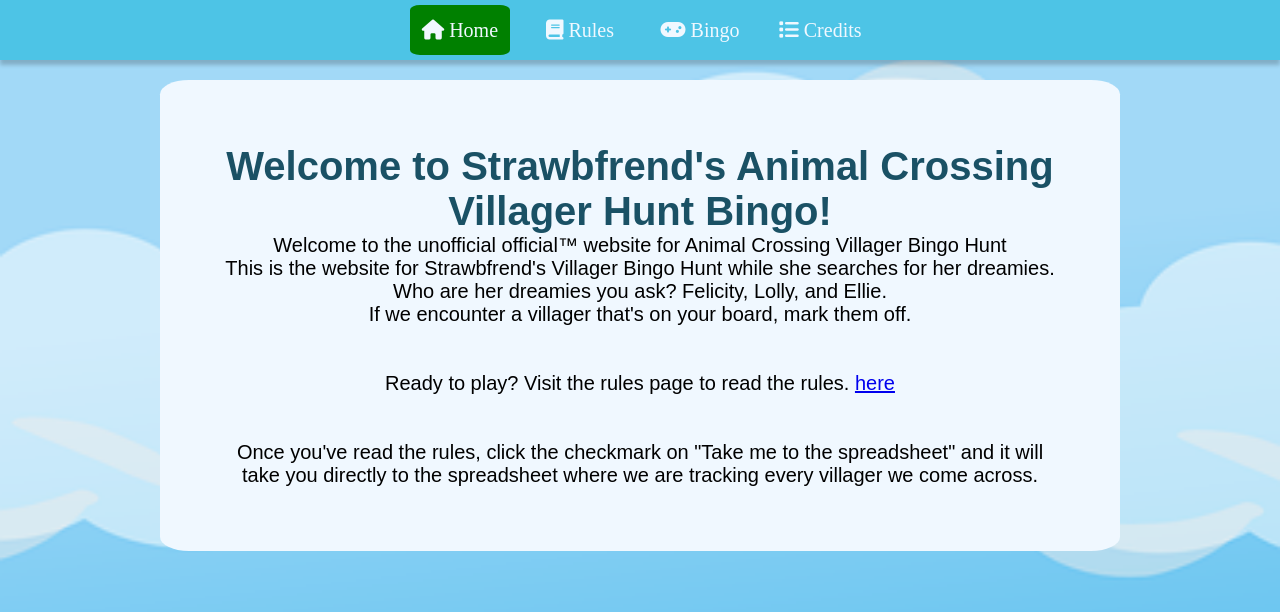
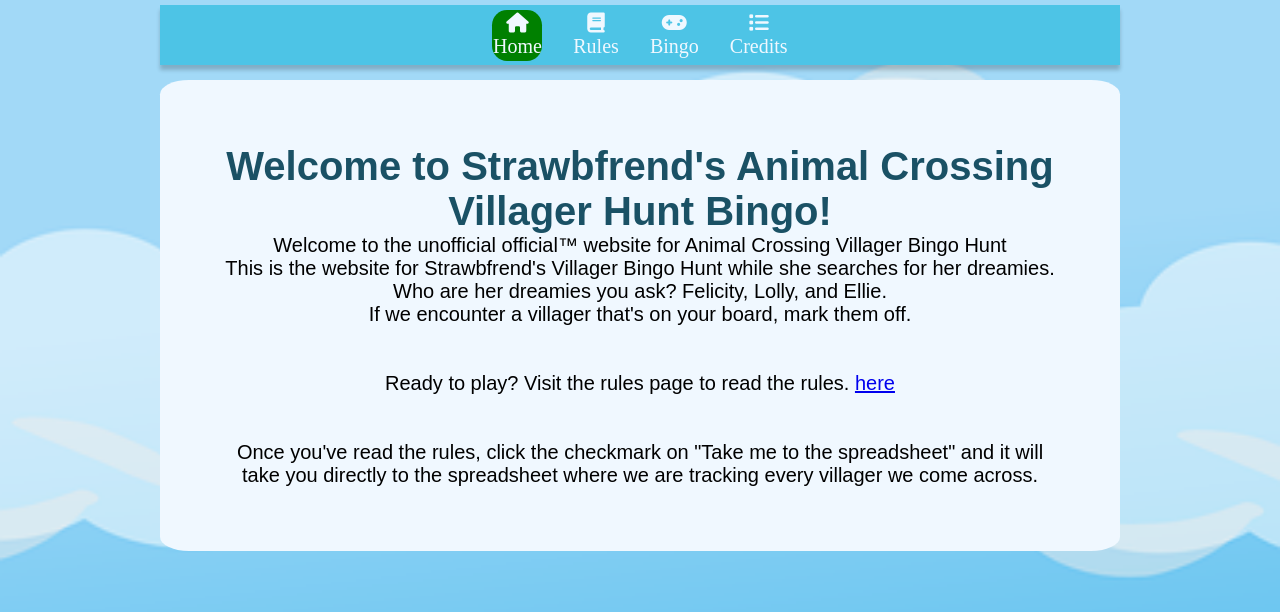
Before and after one commit to SousaTheReliable/bingo, a plain HTML site: page index.html in a window 1280 px wide. Shown: the top 612 px of the page. Drawn offline with Linux system fonts and the light colour scheme.

Commit message:
updated the navbar for lower resolutions.

```diff
--- a/style.css
+++ b/style.css
@@ -15,7 +15,8 @@
   justify-content: center;
   align-items: center;
   height: 60px;
-  width: 100%;
+  width: 75%;
+  margin: 5px auto 5px;
   z-index: 9999;
   font-size: 20px;
   box-shadow: 0 5px 4px rgba(0, 0, 0, 0.2);
@@ -29,7 +30,7 @@
   list-style: none;
   padding: 1%;
   font-size: 20px;
-  margin: 10px;
+  margin: 100px;
 
 }
 
@@ -42,8 +43,9 @@
   flex-direction: column;
   justify-content: center;
   align-items: center;
-  width: auto;
-  padding: 1%;
+  width: 600px;
+  height: 60px;
+  padding: 100%;
   border-radius: 20%;
   height: 50px;
   margin: 10px;
@@ -53,17 +55,17 @@
 .item {
   font-size: 20px;
   position: static;
-  margin: 10px;
+  margin: 15px;
   display: flex;
   align-items: center;
-  padding: 1%;
-  border-radius: 10%;
+  padding: 10%;
+  border-radius: 30%;
 }
 
 .navbar a {
   text-decoration: none;
   color: aliceblue;
-  width: 100px;
+  width: auto;
   padding: 1%;
 }
 
```
Also changed, not shown: credits.html (+0 -2 lines).
